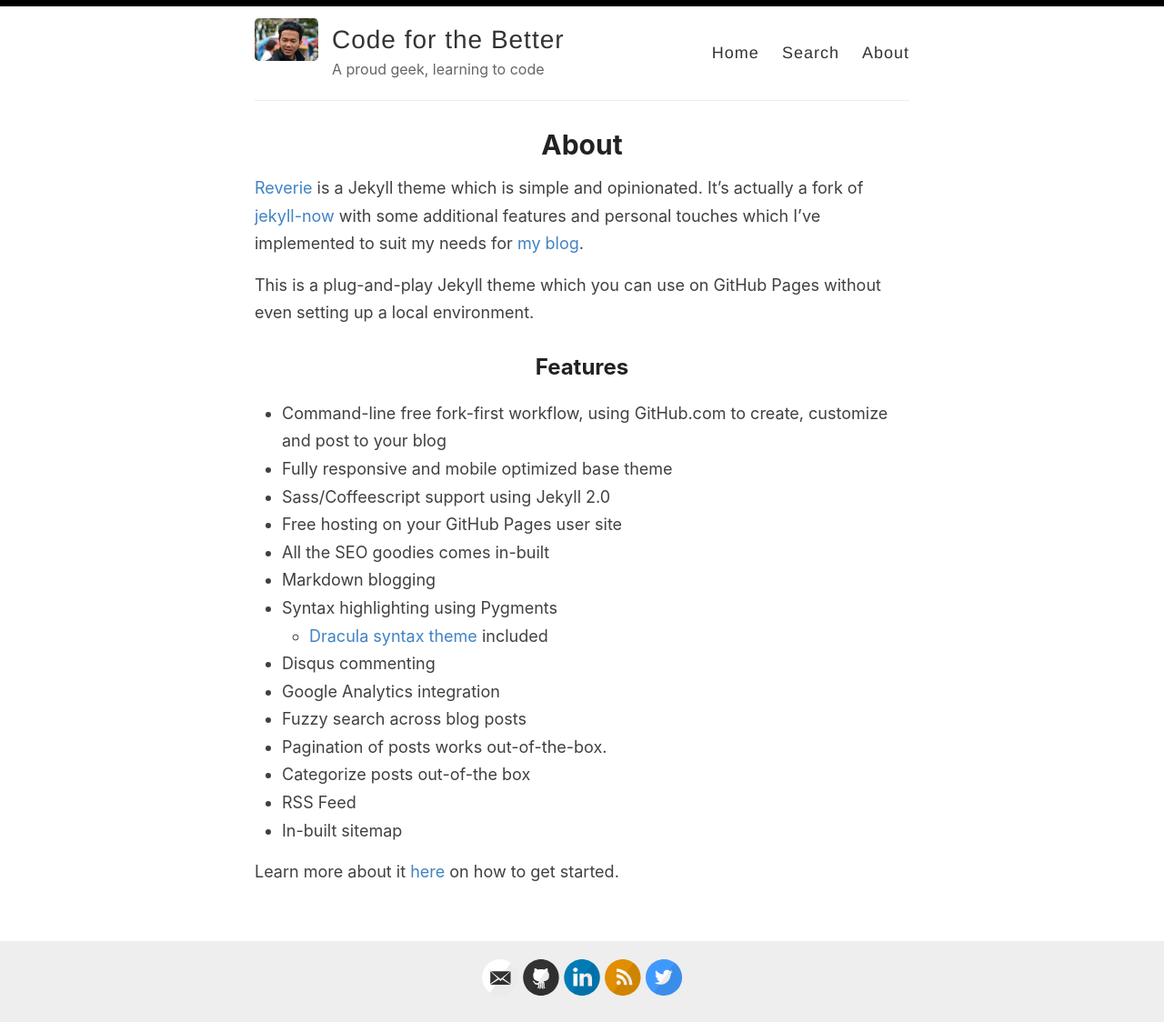
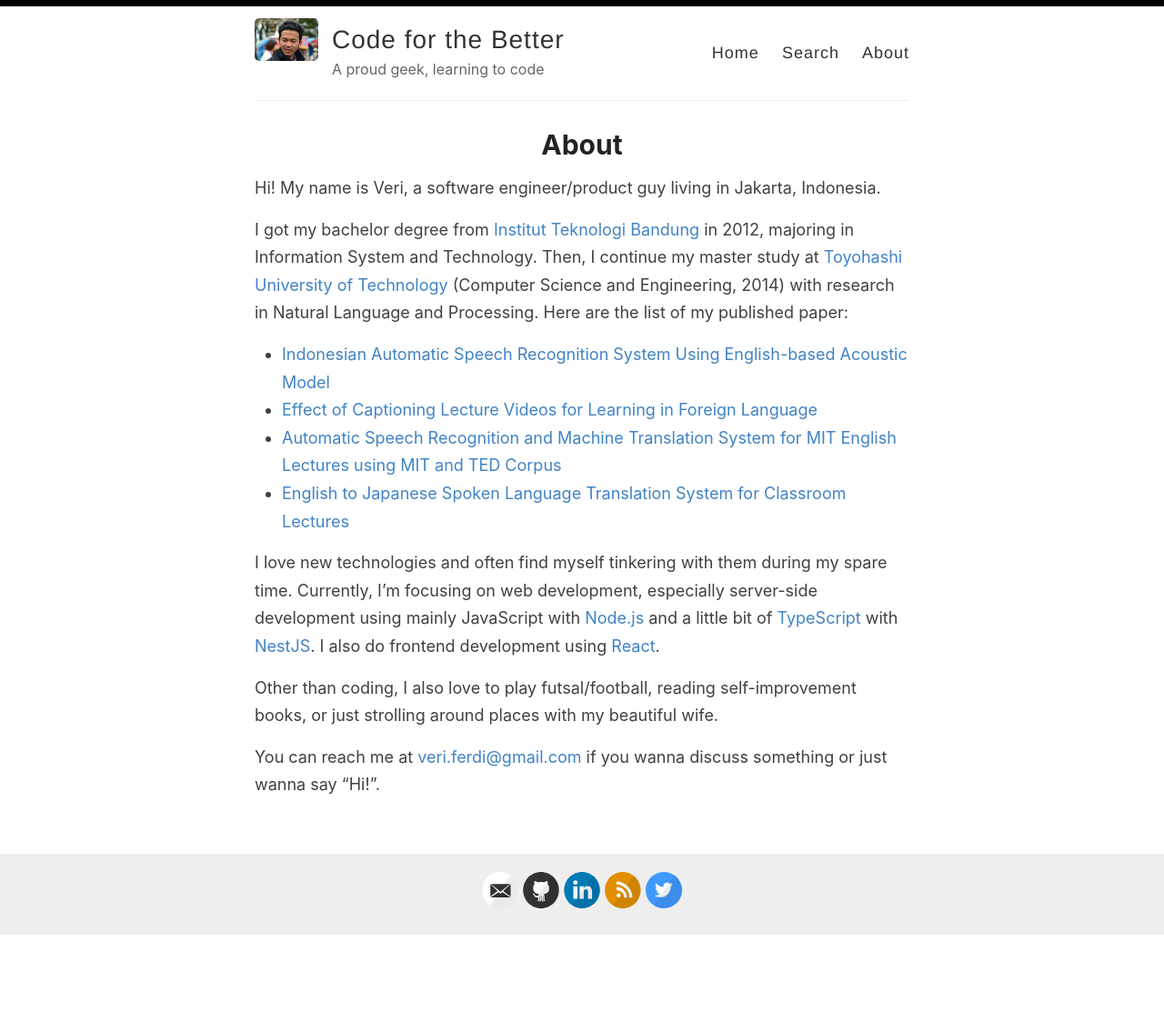
Before and after one commit to vferdiansyah/vferdiansyah.github.io, a Jekyll site: the page built from _pages/about.md, in a window 1280 px wide. Shown: the whole page at 91% size. Built offline with Jekyll 4.4.1, drawn with Linux system fonts in a browser that asks for light colours; after the commit the page ends 1028 px from its top, so only the background shows below that.

Commit message:
Update about page

```diff
--- a/_pages/about.md
+++ b/_pages/about.md
@@ -4,26 +4,17 @@ title: About
 permalink: /about/
 ---
 
-[Reverie](https://github.com/amitmerchant1990/reverie) is a Jekyll theme which is simple and opinionated. It's actually a fork of [jekyll-now](https://github.com/barryclark/jekyll-now) with some additional features and personal touches which I've implemented to suit my needs for [my blog](https://www.amitmerchant.com).
+Hi! My name is Veri, a software engineer/product guy living in Jakarta, Indonesia.
 
-This is a plug-and-play Jekyll theme which you can use on GitHub Pages without even setting up a local environment.
+I got my bachelor degree from [Institut Teknologi Bandung](https://itb.ac.id) in 2012, majoring in Information System and Technology. Then, I continue my master study at [Toyohashi University of Technology](https://tut.ac.jp) (Computer Science and Engineering, 2014) with research in Natural Language and Processing. Here are the list of my published paper:
 
-## Features
+- [Indonesian Automatic Speech Recognition System Using English-based Acoustic Model](https://ieeexplore.ieee.org/document/6021583)
+- [Effect of Captioning Lecture Videos for Learning in Foreign Language](https://ipsj.ixsq.nii.ac.jp/ej/?action=pages_view_main&active_action=repository_view_main_item_detail&item_id=94554&item_no=1&page_id=13&block_id=8)
+- [Automatic Speech Recognition and Machine Translation System for MIT English Lectures using MIT and TED Corpus](https://pdfs.semanticscholar.org/9144/f458e7d197323055db618f721d67941c1feb.pdf)
+- [English to Japanese Spoken Language Translation System for Classroom Lectures](https://ieeexplore.ieee.org/document/7005911)
 
-- Command-line free fork-first workflow, using GitHub.com to create, customize and post to your blog
-- Fully responsive and mobile optimized base theme
-- Sass/Coffeescript support using Jekyll 2.0
-- Free hosting on your GitHub Pages user site
-- All the SEO goodies comes in-built
-- Markdown blogging
-- Syntax highlighting using Pygments
-    - [Dracula syntax theme](https://draculatheme.com/) included
-- Disqus commenting
-- Google Analytics integration
-- Fuzzy search across blog posts
-- Pagination of posts works out-of-the-box.
-- Categorize posts out-of-the box
-- RSS Feed
-- In-built sitemap
+I love new technologies and often find myself tinkering with them during my spare time. Currently, I'm focusing on web development, especially server-side development using mainly JavaScript with [Node.js](https://nodejs.org/en/) and a little bit of [TypeScript](https://www.typescriptlang.org/) with [NestJS](https://nestjs.com/). I also do frontend development using [React](https://reactjs.org/).
 
-Learn more about it [here](https://github.com/amitmerchant1990/reverie) on how to get started.
+Other than coding, I also love to play futsal/football, reading self-improvement books, or just strolling around places with my beautiful wife.
+
+You can reach me at <veri.ferdi@gmail.com> if you wanna discuss something or just wanna say "Hi!".
```
